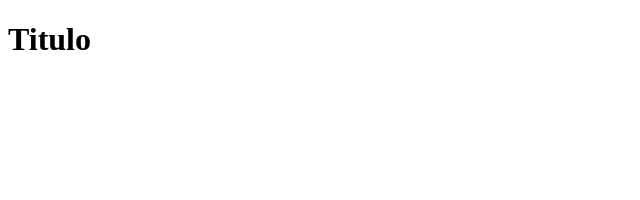
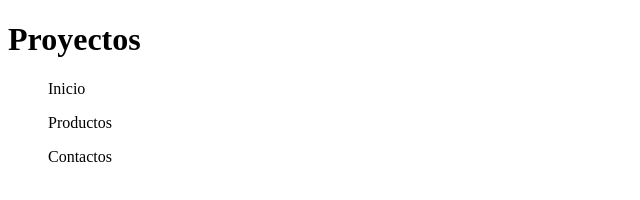
Before and after one commit to RevenantPng/avanza3, a plain HTML site: page proyecto-avanza/index.html in a window 1280 px wide. Shown: the whole page, without its empty margins (0-640 px from the left). Drawn offline with Linux system fonts and the light colour scheme.

Commit message:
actualizacion

```diff
--- a/proyecto-avanza/index.html
+++ b/proyecto-avanza/index.html
@@ -7,8 +7,15 @@
 </head>
 <body>
     <header>
-        <h1>Titulo</h1>
+        <h1>Proyectos</h1>
+
+
     </header>
+    <nav>
+        <ul>Inicio</ul>
+        <ul>Productos</ul>
+        <ul>Contactos</ul>
+    </nav>
 
 </body>
 </html>
```
